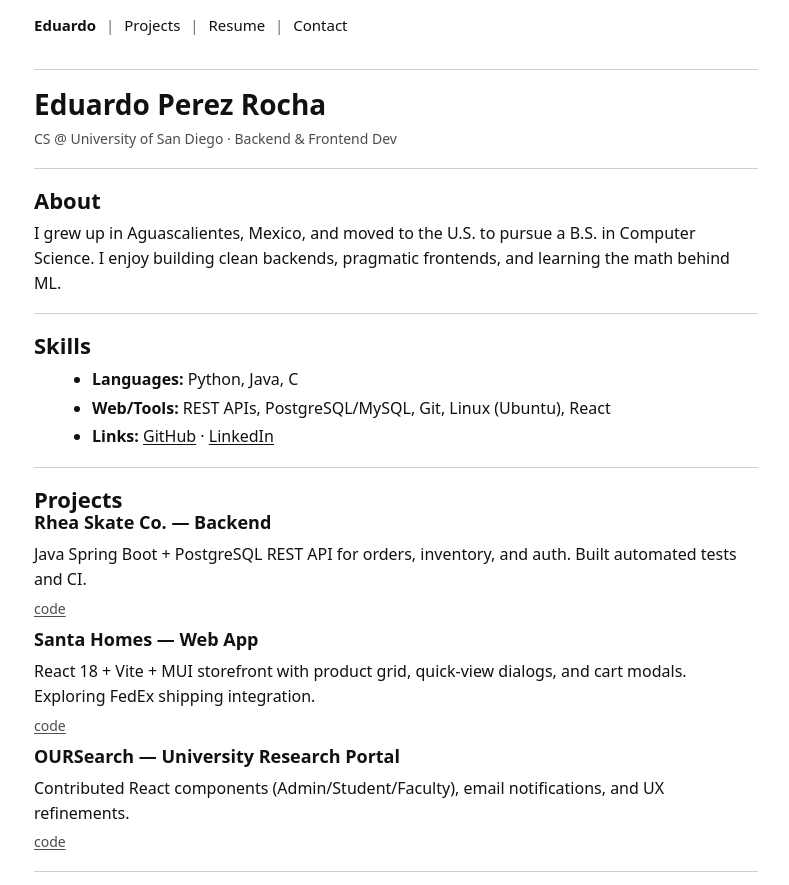
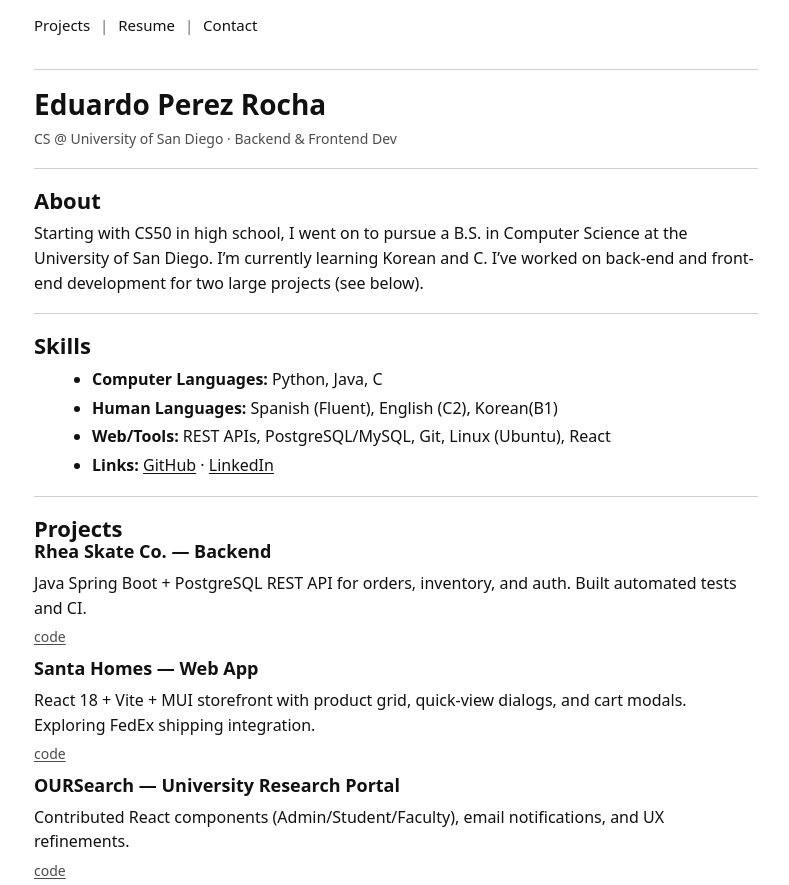
Before and after one commit to eduperezrocha/eduperezrocha.github.io, a plain HTML site: page index.html in a window 1280 px wide. Shown: the top 885 px of the page, without its empty margins (244-1033 px from the left). Drawn offline with Linux system fonts and the light colour scheme.

Commit message:
change abnout

```diff
--- a/index.html
+++ b/index.html
@@ -75,8 +75,7 @@
 <body>
   <!-- Top navigation -->
   <nav class="nav" aria-label="Primary">
-    <a href="#top"><strong>Eduardo</strong></a>
-    <span class="sep">|</span>
+
     <a href="#projects">Projects</a>
     <span class="sep">|</span>
     <a href="#resume">Resume</a>
@@ -94,14 +93,15 @@
     <hr />
     <section id="about" aria-labelledby="about-h">
       <h2 id="about-h">About</h2>
-      <p>I grew up in Aguascalientes, Mexico, and moved to the U.S. to pursue a B.S. in Computer Science. I enjoy building clean backends, pragmatic frontends, and learning the math behind ML.</p>
+      <p>Starting with CS50 in high school, I went on to pursue a B.S. in Computer Science at the University of San Diego. I’m currently learning Korean and C. I’ve worked on back-end and front-end development for two large projects (see below).</p>
     </section>
 
     <hr />
     <section id="skills" aria-labelledby="skills-h">
       <h2 id="skills-h">Skills</h2>
       <ul>
-        <li><strong>Languages:</strong> Python, Java, C</li>
+        <li><strong>Computer Languages:</strong> Python, Java, C</li>
+        <li><strong>Human Languages:</strong> Spanish (Fluent), English (C2), Korean(B1)</li>
         <li><strong>Web/Tools:</strong> REST APIs, PostgreSQL/MySQL, Git, Linux (Ubuntu), React</li>
         <li><strong>Links:</strong> <a href="https://github.com/eduperezrocha" target="_blank" rel="noopener">GitHub</a> · <a href="https://www.linkedin.com/in/eduardopzrocha/" target="_blank" rel="noopener">LinkedIn</a></li>
       </ul>
```
Also changed, not shown: 1 other file.
